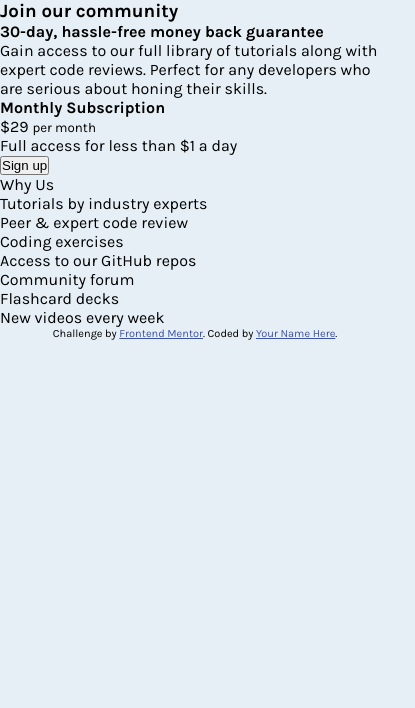
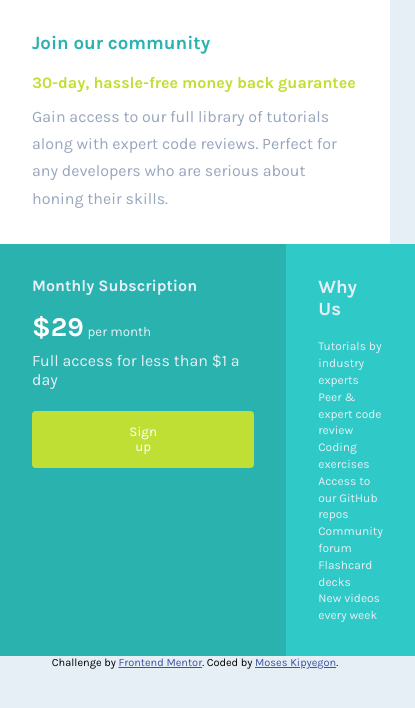
Before and after one commit to MosesKipyegon/grid_card, a website built with Vite: page index.html in a window 390 px wide. Shown: the whole page, 415 px wide, since content can reach past the window. Built offline with nearby package versions, Linux system fonts and the light colour scheme.

Commit message:
css with a mobile first approach

```diff
--- a/index.html
+++ b/index.html
@@ -13,7 +13,7 @@
   </head>
   <body>
 
-    <main>
+    <main class="main__container">
 
       <div class="card__column">
         <h3 class="card__title">Join our community</h3>
@@ -34,7 +34,7 @@
         </div>
 
         <div class="card__why">
-          <div class="card__header">Why Us</div>
+          <h3 class="card__header">Why Us</h3>
           <ul class="card__list">
             <li>Tutorials by industry experts</li>
             <li>Peer & expert code review</li>
@@ -52,7 +52,7 @@
     <footer>
       <p class="attribution">
         Challenge by <a href="https://www.frontendmentor.io?ref=challenge" target="_blank">Frontend Mentor</a>.
-        Coded by <a href="#">Your Name Here</a>.
+        Coded by <a href="#">Moses Kipyegon</a>.
       </p>
     </footer>
 
--- a/style.css
+++ b/style.css
@@ -36,12 +36,13 @@ body {
     max-width: 250px;
     margin: 0 auto;
     padding: 1.5em;
-    border-radius: .5em .5em 0 0;
+    border-radius: .3em .3em 0 0;
   }
 
   .card__title {
     color: var(--p-clr-cyan);
     font-size: 15px;
+    margin-bottom: 1.3em;
   }
 
   .card__subtitle {
@@ -49,6 +50,7 @@ body {
     font-size: 12px;
     font-weight: 900;
     max-width: 90%;
+    margin-bottom: 1.3em;
   }
 
   .card__copy {
@@ -80,11 +82,12 @@ body {
 
   small {
     color: var(--n-clr-light-gray);
+    font-weight: 100;
   }
 
   .row__copy {
     color: var(--n-clr-light-gray);
-    font-size: 13px;
+    font-size: 12px;
     margin-top: 1em;
     margin-bottom: 2em;
   }
@@ -95,10 +98,102 @@ body {
     font-family: var(--ff);
     font-weight: 700;
     border: none;
-    padding: 1em 5em;
+    padding: .8em 5.4em;
     border-radius: .3em;
   }
 
+  .card__why {
+    background: var(--clr-primary-cyan-light);
+    padding: 1.5em;
+    border-radius: 0 0 .3em .3em;
+  }
+
+  .card__list {
+    list-style-type: none;
+    color: var(--n-clr-light-gray);
+    font-size: 11px;
+    line-height: 1.5em;
+  }
+
+}
+
+.main__container {
+
+}
+
+.card__column {
+  background: white;
+  max-width: 38em;
+  padding: 2em;
+}
+
+.card__title {
+  color: var(--p-clr-cyan);
+  margin-bottom: 1em;
+}
+
+.card__subtitle {
+  color: var(--p-clr-bright-yellow);
+  margin-bottom: .7em;
+}
+
+.card__copy {
+  font-size: var(--fs-p);
+  color: var(--n-clr-grayish-blue);
+  line-height: 1.7em;
+}
+
+.card__row {
+  display: flex;
+}
+
+.card__subscription {
+  background: var(--p-clr-cyan);
+  padding: 2em;
+}
+
+.card__header {
+  color: var(--n-clr-light-gray);
+  margin-bottom: 1em;
+}
+
+span {
+  font-size: 1.7em;
+  font-weight: 700;
+  color: white;
+}
+
+small {
+  color: var(--n-clr-light-gray);
+}
+
+.row__copy {
+  color: var(--n-clr-light-gray);
+  font-size: var(--fs-p);
+  margin-top: .5em;
+  margin-bottom: 1.4em;
+}
+
+button {
+  background: var(--p-clr-bright-yellow);
+  font-family: var(--ff);
+  color: white;
+  border: none;
+  padding: 1em 7.3em;
+  border-radius: .3em;
+}
+
+.card__why {
+  background: var(--clr-primary-cyan-light);
+  width: 303px;
+  padding: 2em;
+}
+
+.card__list {
+  color: var(--n-clr-light-gray);
+  list-style-type: none;
+  font-size: 12px;
+  line-height: 1.4em;
 }
 
 
```
